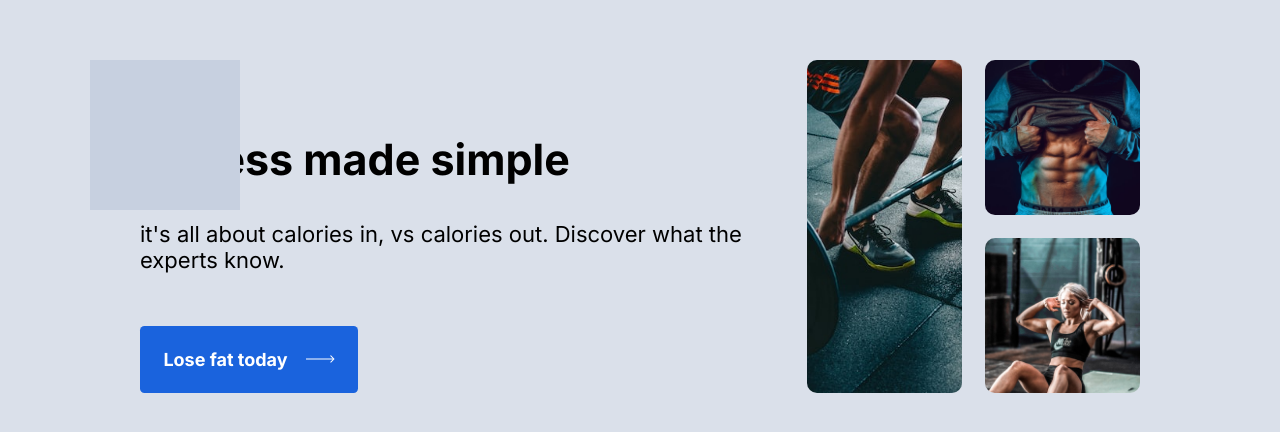
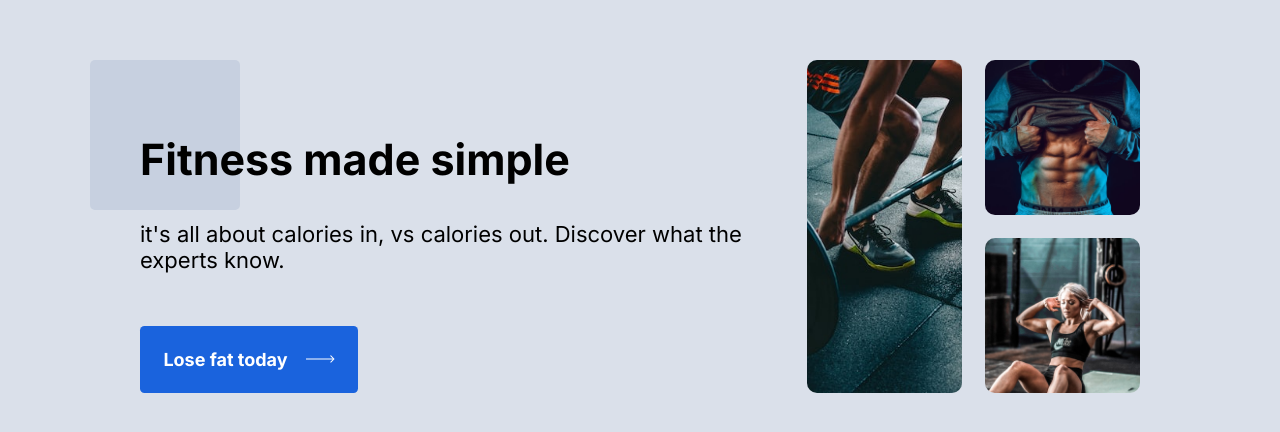
Before and after one commit to MuhammadTurkmen/Fitness-Blip, a plain HTML site: page index.html in a window 1280 px wide. Shown: the part 140-572 px from the top of the page. Drawn offline with Linux system fonts and the light colour scheme.

Commit message:
adding z-index style

```diff
--- a/css/main.css
+++ b/css/main.css
@@ -31,6 +31,8 @@ section:before {
     width: 150px;
     height: 150px;
     background: #C7D0E0;
+    border-radius: .5em;
+    z-index: -1;
 }
 
 .leftcol {
```
